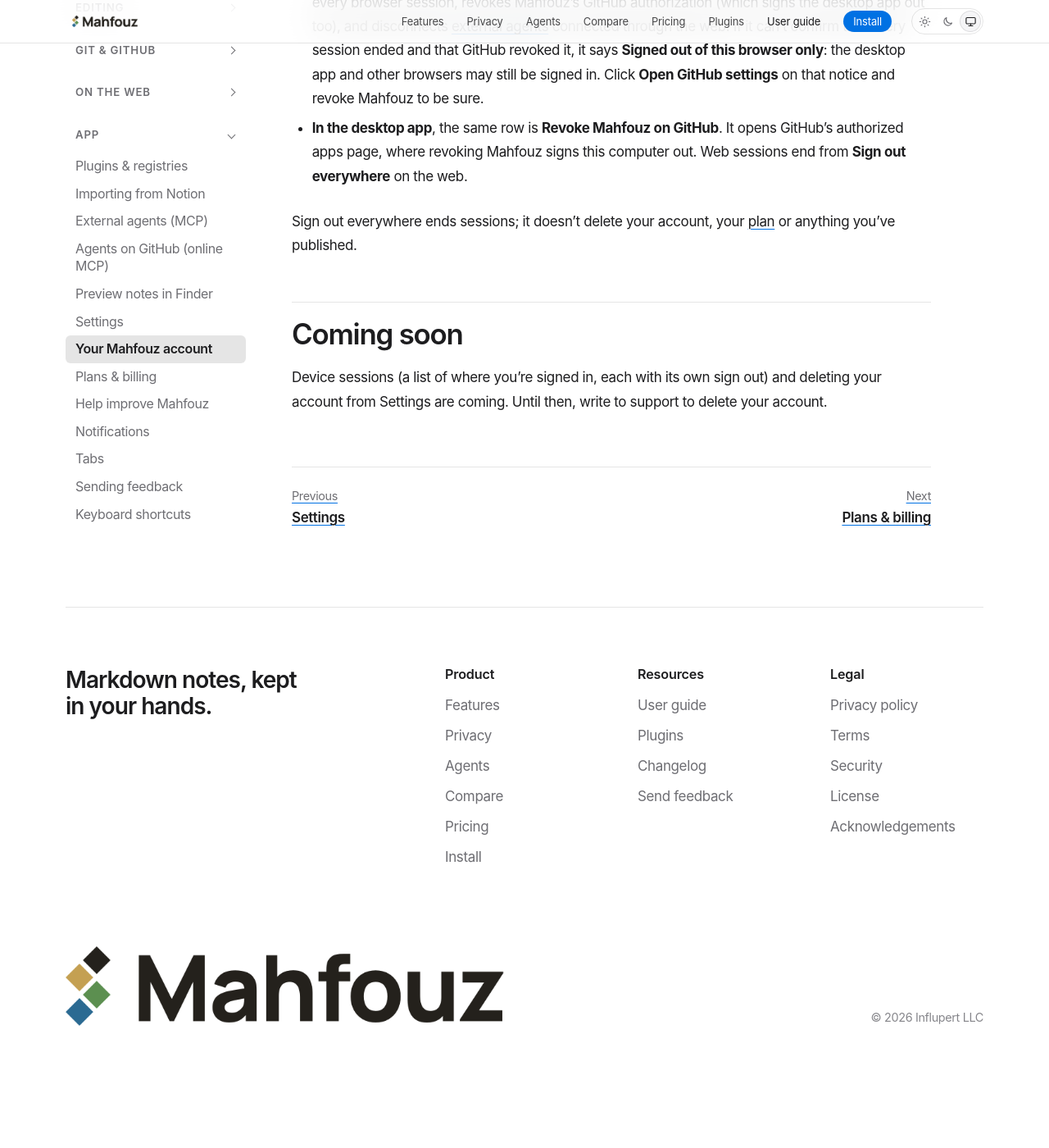
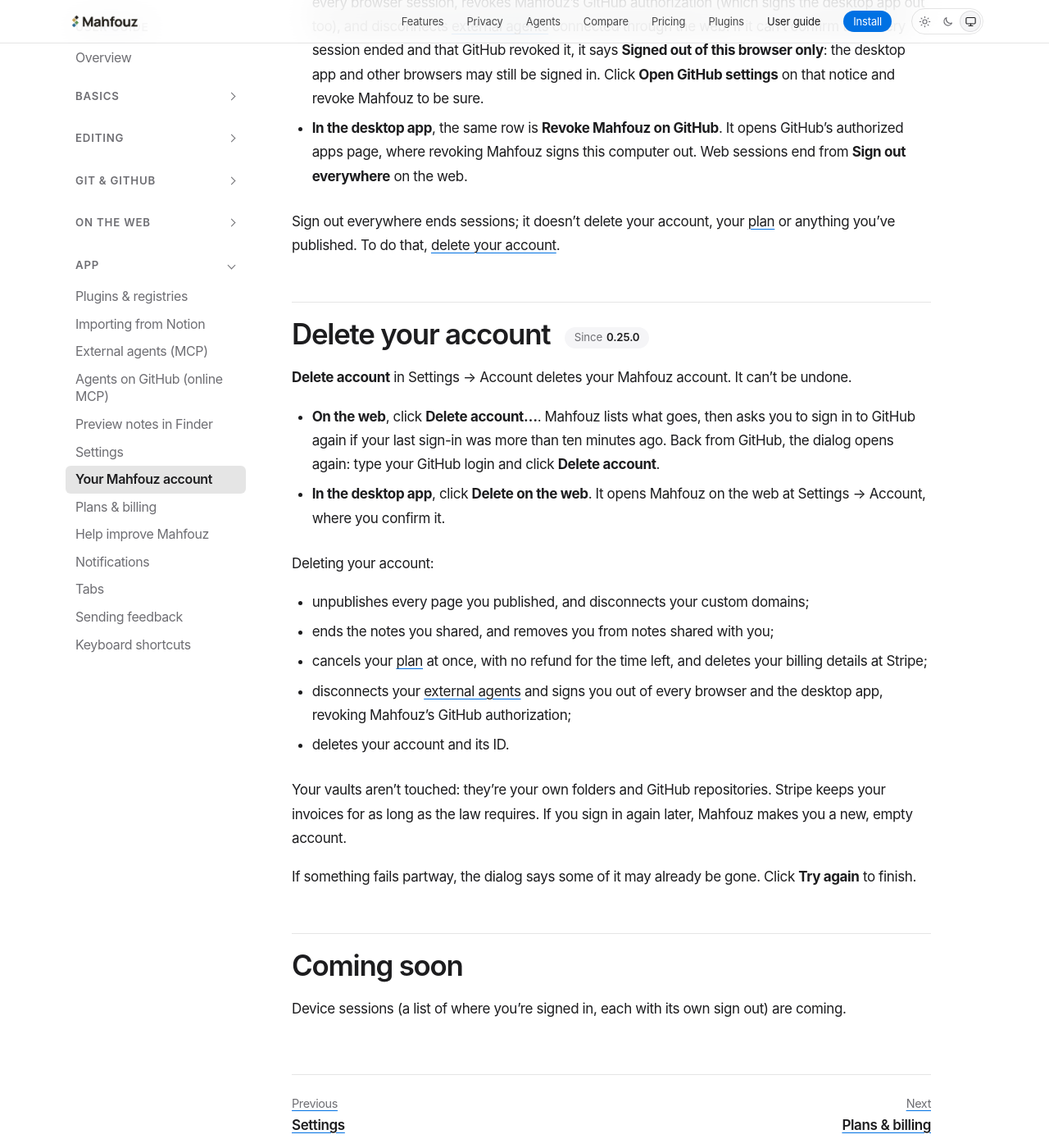
Before and after one commit to mahfouz-app/docs, a Jekyll site: the page built from guide/account.md, in a window 1280 px wide and 1400 px high, scrolled down 1189 px. Shown: the whole window at 82% size. Built offline with Jekyll 4.4.1, drawn with Linux system fonts in a browser that asks for light colours; before the commit the page ends 2492 px from its top, so only the background shows below that.

Commit message:
docs(account): delete your account from Settings → Account
Guide: the Delete account section (web dialog with a fresh GitHub sign-in,
desktop's Delete on the web, what goes and what stays). Privacy: account
deletion under Your choices and rights.

Co-Authored-By: Claude Opus 5.5 <noreply@anthropic.com>

```diff
--- a/guide/account.md
+++ b/guide/account.md
@@ -2,7 +2,7 @@
 layout: guide
 title: "Your Mahfouz account"
 since: "0.23.0"
-description: "See who's signed in, copy your account ID for support, and sign out everywhere from Settings → Account."
+description: "See who's signed in, copy your account ID for support, sign out everywhere, and delete your account from Settings → Account."
 permalink: /guide/account/
 ---
 
@@ -52,10 +52,41 @@ computer only. To sign out everywhere:
   computer out. Web sessions end from **Sign out everywhere** on the web.
 
 Sign out everywhere ends sessions; it doesn't delete your account, your
-[plan](/guide/plan/) or anything you've published.
+[plan](/guide/plan/) or anything you've published. To do that, [delete
+your account](#delete-your-account).
+
+## Delete your account {% include since.html v="0.25.0" %} {#delete-your-account}
+
+**Delete account** in Settings → Account deletes your Mahfouz account. It
+can't be undone.
+
+- **On the web**, click **Delete account…**. Mahfouz lists what goes, then
+  asks you to sign in to GitHub again if your last sign-in was more than
+  ten minutes ago. Back from GitHub, the dialog opens again: type your
+  GitHub login and click **Delete account**.
+- **In the desktop app**, click **Delete on the web**. It opens Mahfouz on
+  the web at Settings → Account, where you confirm it.
+
+Deleting your account:
+
+- unpublishes every page you published, and disconnects your custom
+  domains;
+- ends the notes you shared, and removes you from notes shared with you;
+- cancels your [plan](/guide/plan/) at once, with no refund for the time
+  left, and deletes your billing details at Stripe;
+- disconnects your [external agents](/guide/external-agents/) and signs
+  you out of every browser and the desktop app, revoking Mahfouz's GitHub
+  authorization;
+- deletes your account and its ID.
+
+Your vaults aren't touched: they're your own folders and GitHub
+repositories. Stripe keeps your invoices for as long as the law requires.
+If you sign in again later, Mahfouz makes you a new, empty account.
+
+If something fails partway, the dialog says some of it may already be
+gone. Click **Try again** to finish.
 
 ## Coming soon
 
 Device sessions (a list of where you're signed in, each with its own sign
-out) and deleting your account from Settings are coming. Until then, write
-to support to delete your account.
+out) are coming.
```
Also changed, not shown: privacy.md (+7 -1 lines).
